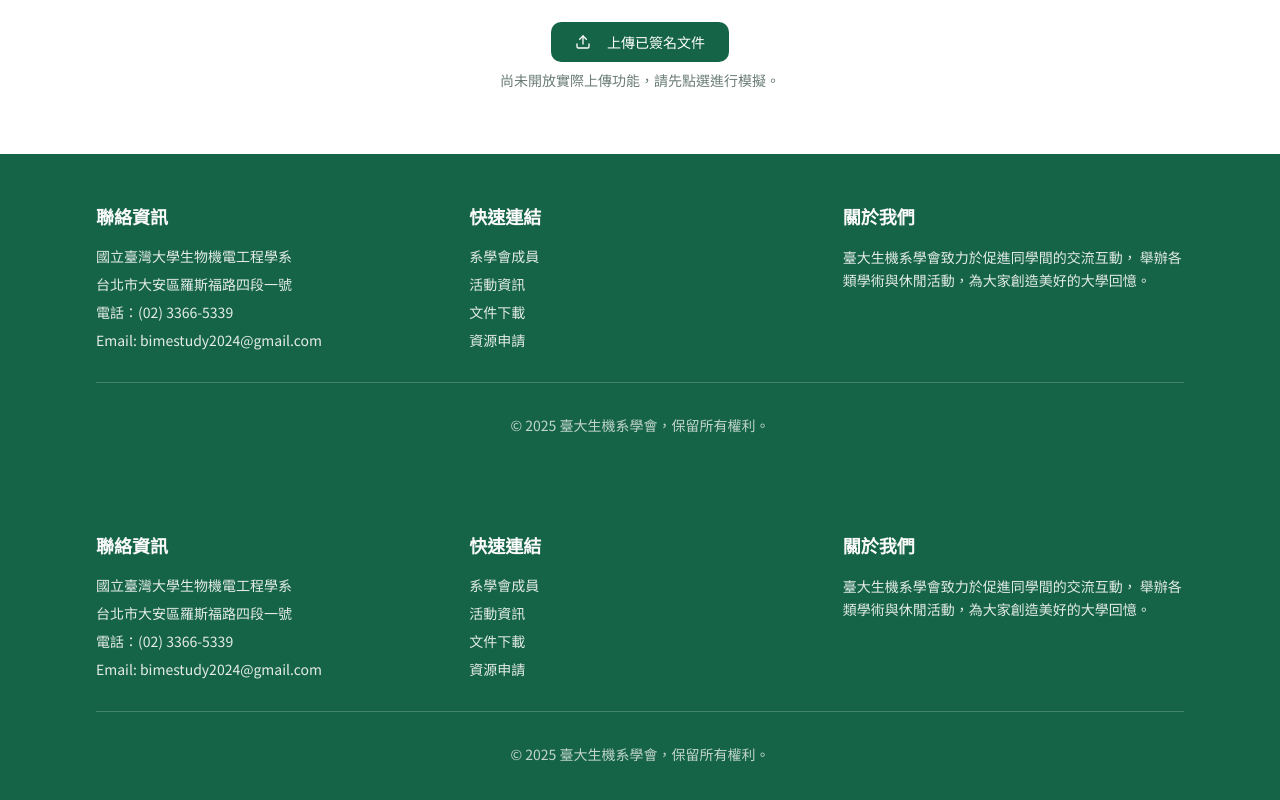
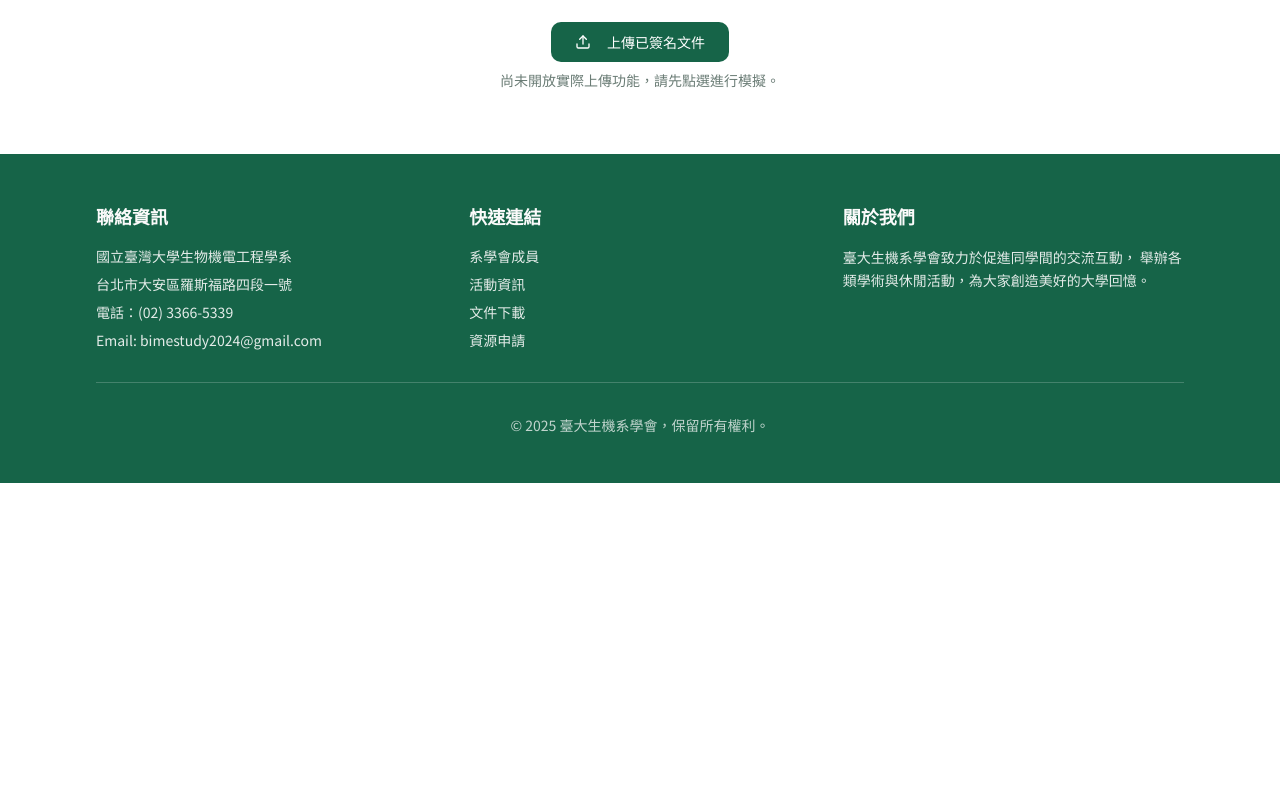
Before and after one commit to ntuBimeBa/ntuBimeBa.github.io, a React (Vite) app: page /#/documents in a window 1280 px wide. Shown: the part 514-1314 px from the top of the page. After the commit the page ends 997 px from the top, so only its background shows below. Built offline with nearby package versions, Linux system fonts and the light colour scheme.

Commit message:
修改多餘</Footer>漏洞

```diff
--- a/src/pages/Documents.tsx
+++ b/src/pages/Documents.tsx
@@ -81,7 +81,6 @@ const Documents = () => {
           </div>
         </div>
       </main>
-      <Footer />
     </div>
   )
 }
--- a/src/pages/Legacy.tsx
+++ b/src/pages/Legacy.tsx
@@ -89,7 +89,6 @@ const Legacy = () => {
           </div>
         </div>
       </main>
-      <Footer />
     </div>
   )
 }
--- a/src/pages/Members.tsx
+++ b/src/pages/Members.tsx
@@ -75,7 +75,6 @@ const Members = () => {
           </div>
         </div>
       </main>
-      <Footer />
     </div>
   )
 }
```
